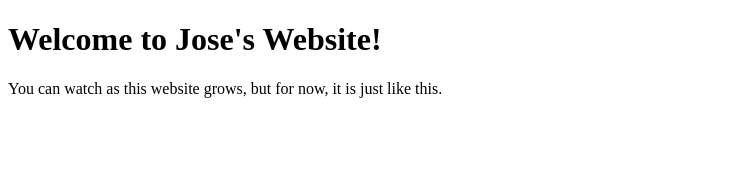
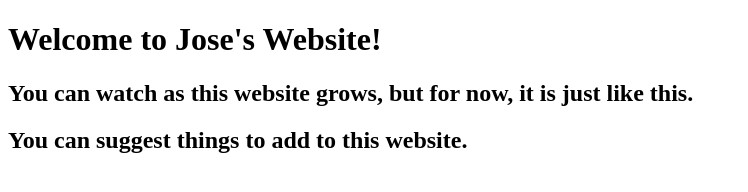
Before and after one commit to RedMan1sHere/RedMan1sHere.github.io, a plain HTML site: page index.html in a window 1280 px wide. Shown: the whole page, without its empty margins (0-748 px from the left). Drawn offline with Linux system fonts and the light colour scheme.

Commit message:
Update index.html

```diff
--- a/index.html
+++ b/index.html
@@ -6,7 +6,8 @@
         <body>
 
             <h1>Welcome to Jose's Website!</h1>
-            <p>You can watch as this website grows, but for now, it is just like this.</p>
+            <h2>You can watch as this website grows, but for now, it is just like this.</h2>
+            <h2>You can suggest things to add to this website.</h2>
 
         </body>
     </html>
```
